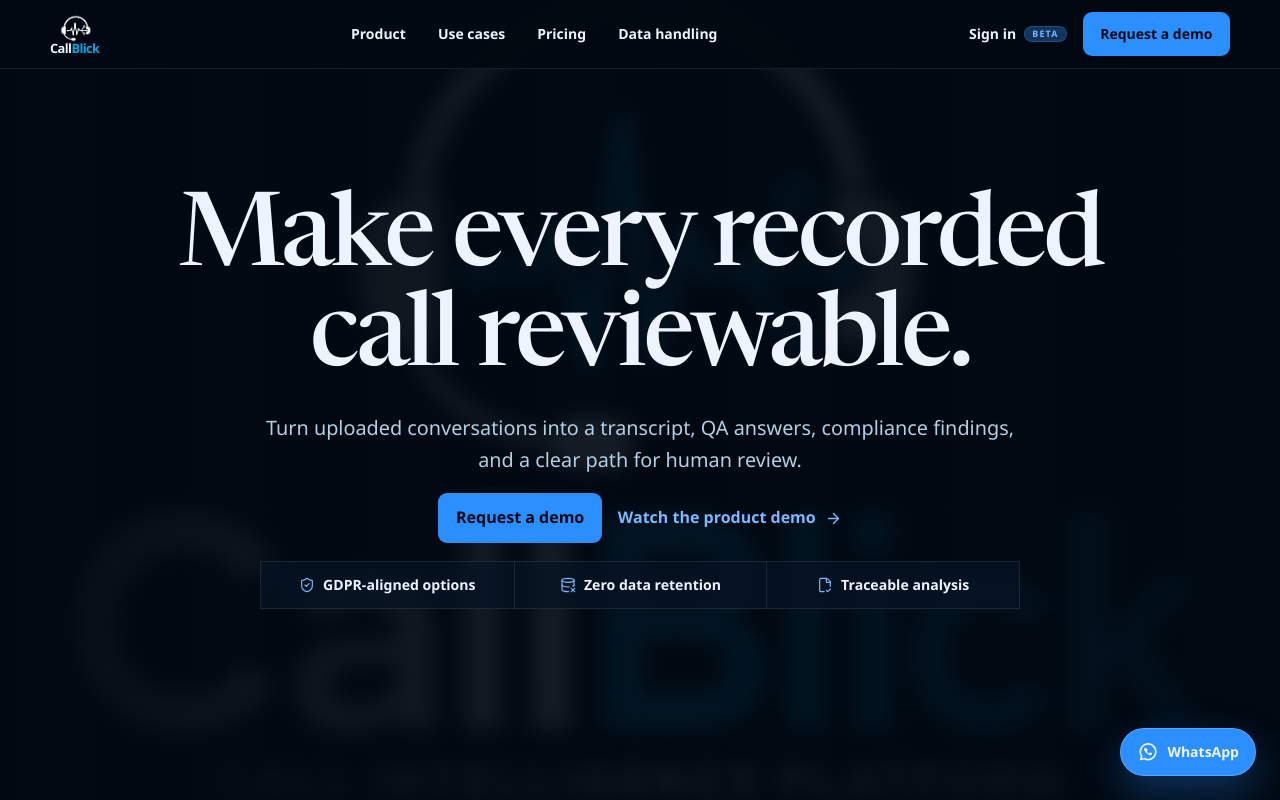
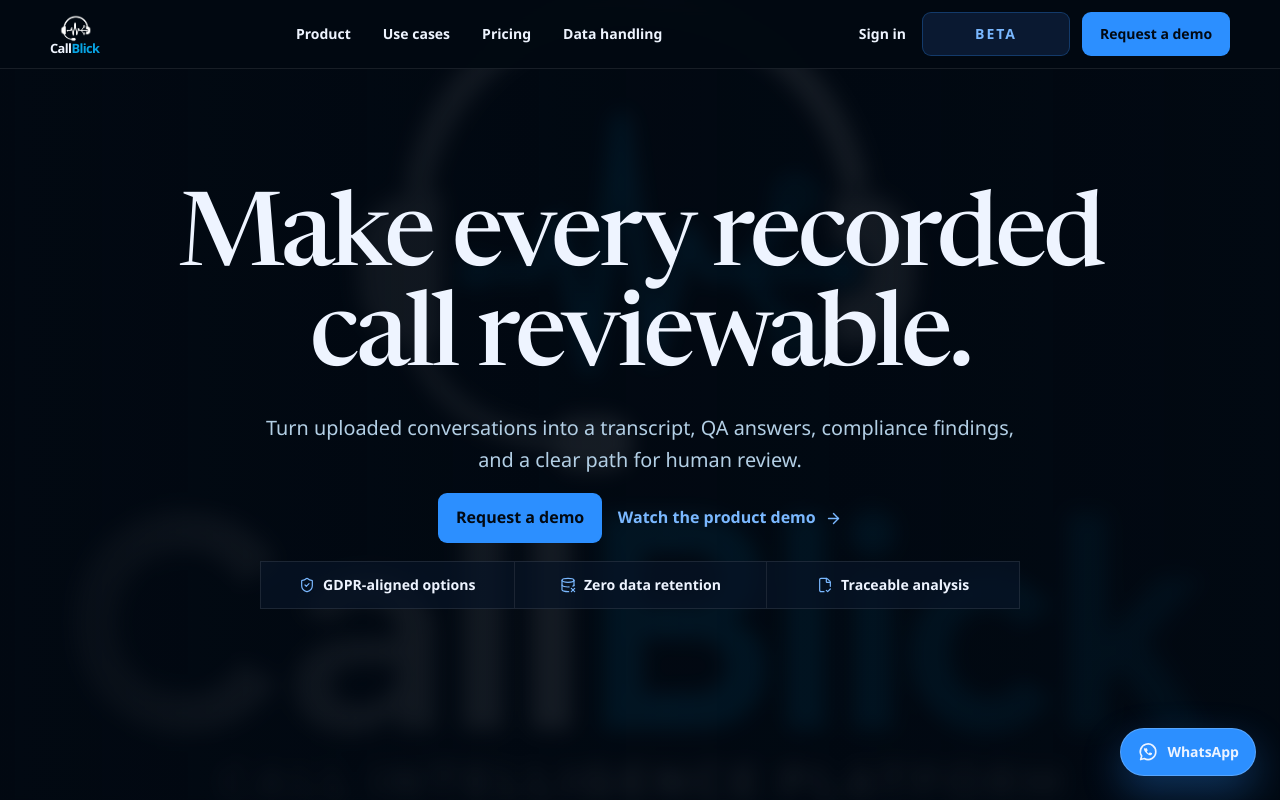
Before and after one commit to twilight-Studio/call-blick-site, a Next.js app in the folder WebSite/callblick-web/: page / in a window 1280 px wide. Shown: the top 800 px of the page. Built offline with nearby package versions, Linux system fonts and the light colour scheme.

Commit message:
Align beta status with demo action

```diff
--- a/WebSite/callblick-web/src/app/globals.css
+++ b/WebSite/callblick-web/src/app/globals.css
@@ -46,6 +46,7 @@ body::-webkit-scrollbar-thumb { background: #33516f; border: 3px solid var(--pap
 .button-primary:hover { background: var(--blue-dark); color: var(--paper); transform: translateY(-1px); }
 .button-secondary { border: 1px solid var(--rule-strong); border-radius: 9px; padding: 0.7rem 1rem; background: var(--surface); color: var(--ink); }
 .button-secondary:hover { border-color: var(--ink-soft); background: var(--paper-warm); }
+.nav-action-block { height: 44px; padding-block: 0; white-space: nowrap; }
 .text-link { color: var(--blue-dark); text-decoration: underline; text-decoration-color: transparent; }
 .text-link:hover { text-decoration-color: currentColor; }
 .page-intro { padding-block: clamp(8rem, 14vw, 11rem) clamp(4.5rem, 8vw, 7rem); }
@@ -69,7 +70,6 @@ body::-webkit-scrollbar-thumb { background: #33516f; border: 3px solid var(--pap
 .site-logo { height: 32px; transition: height 420ms cubic-bezier(0.22, 1, 0.36, 1), opacity 240ms ease; }
 .site-wordmark { margin-top: -0.15rem; color: var(--ink); font-size: 0.8rem; font-weight: 800; letter-spacing: -0.045em; line-height: 1; transition: font-size 420ms cubic-bezier(0.22, 1, 0.36, 1); }
 .site-wordmark span { color: #08a5e5; }
-.beta-tag { border: 1px solid var(--rule-strong); border-radius: 999px; padding: 0.18rem 0.45rem; background: var(--blue-soft); color: var(--blue-dark); font-size: 0.56rem; font-weight: 800; letter-spacing: 0.12em; line-height: 1; text-transform: uppercase; text-decoration: none; }
 .site-header[data-compact="true"] .site-logo { height: 27px; }
 .site-header[data-compact="true"] .site-wordmark { font-size: 0.72rem; }
 .hero-background-logo { opacity: 0.16; filter: blur(9px); }
--- a/WebSite/callblick-web/src/components/Navbar.tsx
+++ b/WebSite/callblick-web/src/components/Navbar.tsx
@@ -50,9 +50,9 @@ export default function Navbar() {
         <span className="site-wordmark" aria-hidden="true">Call<span>Blick</span></span>
       </Link>
       <div className="hidden items-center gap-1 md:flex">{navLinks.map((link) => <Link key={link.href} href={link.href} className="min-h-11 px-3.5 inline-flex items-center text-sm font-semibold text-[var(--ink-soft)] hover:text-[var(--ink)]">{link.label}</Link>)}</div>
-      <div className="hidden items-center gap-4 md:flex"><Link href="https://app.callblick.com/sign-in" className="inline-flex items-center gap-2 text-sm font-semibold hover:underline">Sign in <span className="beta-tag">Beta</span></Link><Link href="/contact" className="button-primary text-sm">Request a demo</Link></div>
+      <div className="hidden items-center gap-3 md:flex"><Link href="https://app.callblick.com/sign-in" className="mr-1 text-sm font-semibold hover:underline">Sign in</Link><span className="nav-action-block inline-flex w-[148px] items-center justify-center rounded-[9px] border border-[var(--rule-strong)] bg-[var(--surface)] text-sm font-extrabold uppercase tracking-[0.14em] text-[var(--blue-dark)]" aria-label="CallBlick is currently in beta">Beta</span><Link href="/contact" className="button-primary nav-action-block w-[148px] text-sm">Request a demo</Link></div>
       <button type="button" className="min-h-11 min-w-11 inline-flex items-center justify-center md:hidden" onClick={() => setOpen((value) => !value)} aria-expanded={open} aria-controls="mobile-navigation" aria-label={open ? "Close navigation" : "Open navigation"}>{open ? <X size={22} /> : <Menu size={22} />}</button>
     </nav>
-    {open && <div id="mobile-navigation" className="border-t border-[var(--rule)] bg-[var(--paper)] md:hidden"><div className="page-shell flex flex-col py-3">{navLinks.map((link) => <Link key={link.href} href={link.href} className="min-h-12 flex items-center border-b border-[var(--rule)] font-semibold" onClick={() => setOpen(false)}>{link.label}</Link>)}<Link href="https://app.callblick.com/sign-in" className="min-h-12 flex items-center gap-2 font-semibold" onClick={() => setOpen(false)}>Sign in <span className="beta-tag">Beta</span></Link><Link href="/contact" className="button-primary my-2" onClick={() => setOpen(false)}>Request a demo</Link></div></div>}
+    {open && <div id="mobile-navigation" className="border-t border-[var(--rule)] bg-[var(--paper)] md:hidden"><div className="page-shell flex flex-col py-3">{navLinks.map((link) => <Link key={link.href} href={link.href} className="min-h-12 flex items-center border-b border-[var(--rule)] font-semibold" onClick={() => setOpen(false)}>{link.label}</Link>)}<Link href="https://app.callblick.com/sign-in" className="min-h-12 flex items-center font-semibold" onClick={() => setOpen(false)}>Sign in</Link><div className="my-2 grid grid-cols-2 gap-2"><span className="nav-action-block inline-flex items-center justify-center rounded-[9px] border border-[var(--rule-strong)] bg-[var(--surface)] text-sm font-extrabold uppercase tracking-[0.14em] text-[var(--blue-dark)]" aria-label="CallBlick is currently in beta">Beta</span><Link href="/contact" className="button-primary nav-action-block w-full text-sm" onClick={() => setOpen(false)}>Request a demo</Link></div></div></div>}
   </header>;
 }
```
